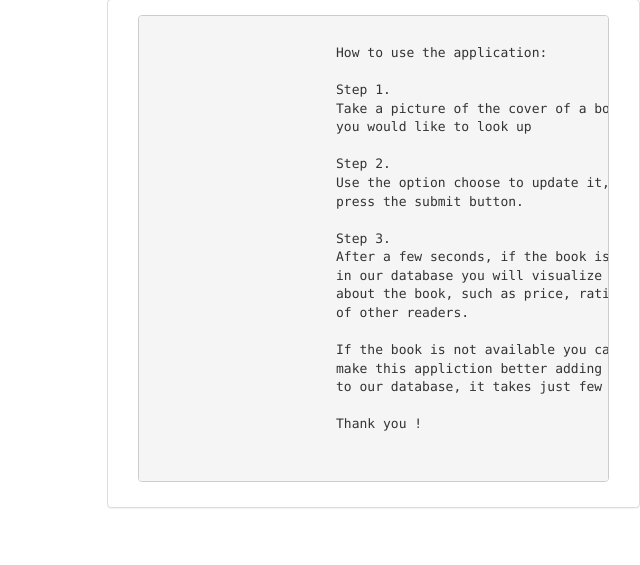
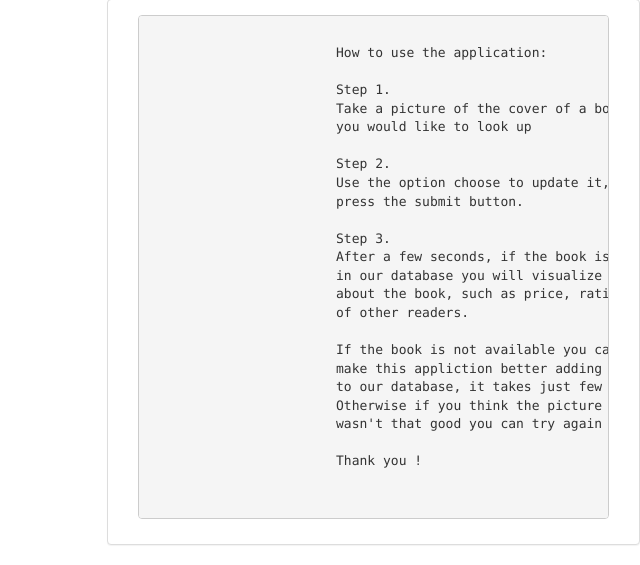
Before and after one commit to Federic0Bald0/cognitive_services_project, a Flask app: template templates/home.html in a window 1280 px wide. Shown: the part 253-818 px from the top of the page, without its empty margins (640-1280 px from the left). Before the commit the page ends 761 px from the top, so only its background shows below. Run offline with Flask 2, Linux system fonts and the light colour scheme; the template is opened without the code that fills it, so the values that code supplies are empty; parts of the project's set-up code (start-up, migrations or seed data) failed here and were passed over; some libraries are stand-ins or nearby versions.

Commit message:
little fix

```diff
--- a/templates/home.html
+++ b/templates/home.html
@@ -37,6 +37,8 @@
 			If the book is not available you can help us
 			make this appliction better adding this book
 			to our database, it takes just few seconds.
+			Otherwise if you think the picture you submitted
+			wasn't that good you can try again from Step 1.
 
 			Thank you !
 
```
